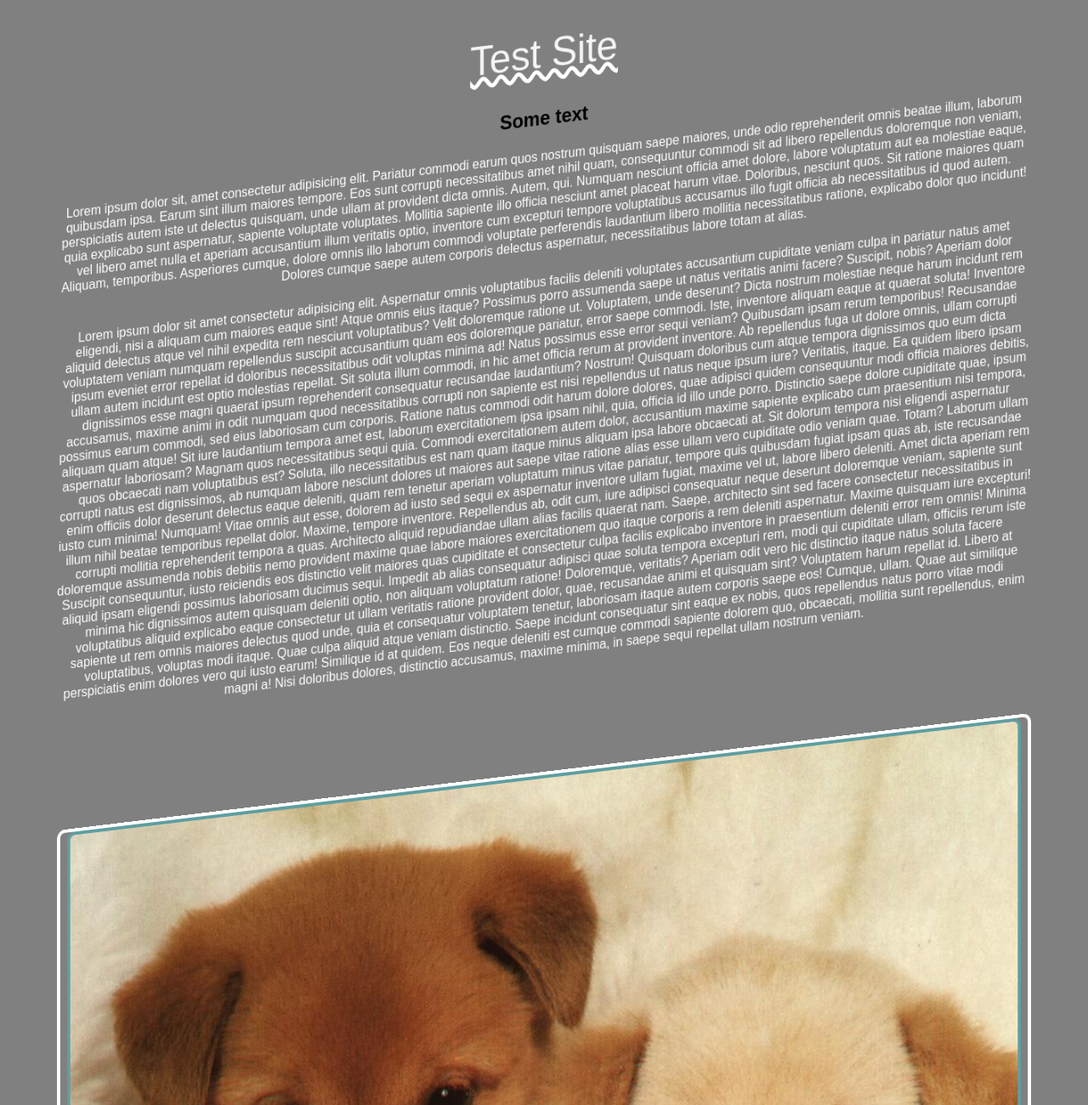
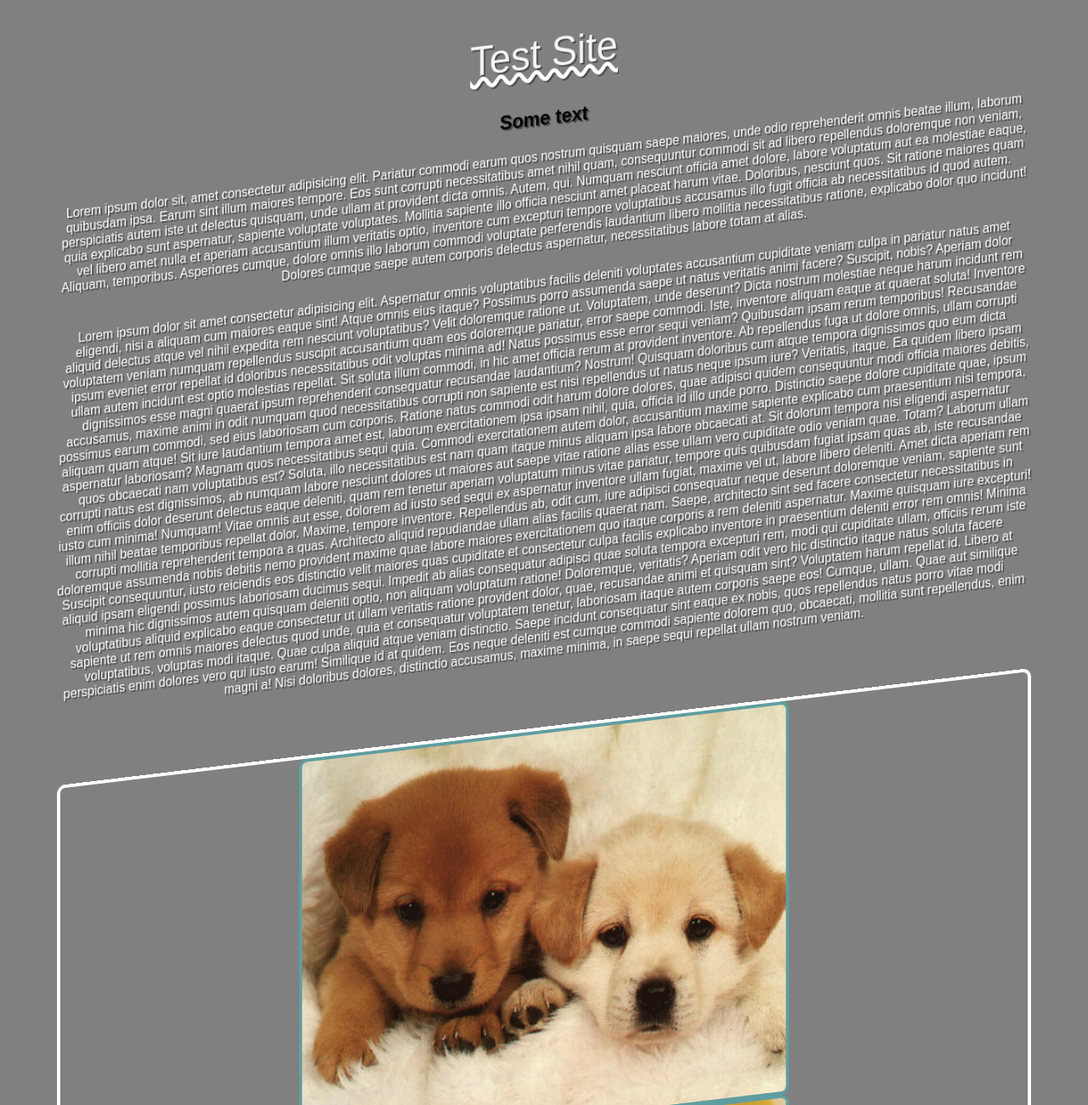
Before and after one commit to joni22u/joni22u.github.io, a plain HTML site: page index.html in a window 1280 px wide. Shown: the top 1300 px of the page at 85% size. Drawn offline with Linux system fonts and the light colour scheme.

Commit message:
Initial commit

```diff
--- a/style.css
+++ b/style.css
@@ -7,27 +7,27 @@ h1 {
     text-decoration-style: wavy;
     text-decoration-color: white;
     font-family: sans-serif;
-    transition: ease .2s;
+    transition: 1s;
     perspective: 100px;
     transform: rotateX(15deg) rotateY(-25deg);
+    text-shadow: 2px 2px rgb(73, 73, 73);
 }
 
 h1:hover {
     transform: scale(1.1);
-    rotate: 2deg;
 }
 
 h2 {
     text-align: center;
     color: black;
     font-family: sans-serif;
-    transition: ease .2s;
+    transition: 1s;
     transform: rotateX(15deg) rotateY(-25deg);
+    text-shadow: 2px 2px rgb(73, 73, 73);
 }
 
 h2:hover {
     transform: scale(1.1);
-    rotate: -2deg;
 }
 
 body {
@@ -38,8 +38,8 @@ p {
     color: white;
     text-align: center;
     font-family: sans-serif;
-    transition: ease .2s;
     transform: rotateX(15deg) rotateY(-25deg);
+    text-shadow: 2px 2px rgb(73, 73, 73)
 }
 
  div {
@@ -52,7 +52,13 @@ img {
     display: block;
     margin-left: auto;
     margin-right: auto;
-    width: 98%;
+    width: 50%;
     border: cadetblue solid 4px;
     border-radius: 10px;
+    transition: 1s;
+    object-fit: cover;
 }
+
+img:hover {
+    transform: scale(1.1);
+}
```
